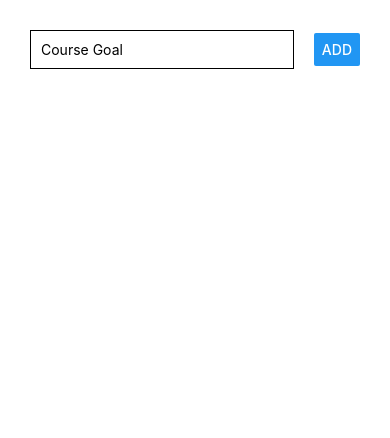
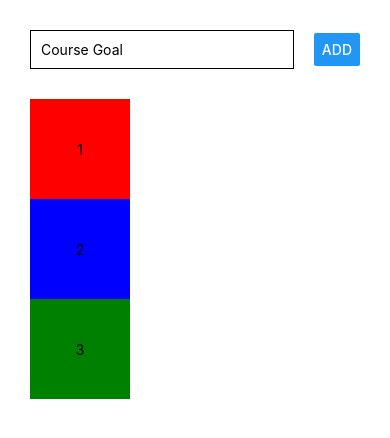
Before and after one commit to shahnawaz-pabon/Learn-React-Native, a React Native app in the folder rn-complete-guide/: screen / in a window 390 px wide. Shown: the top 438 px of the page. Built offline with nearby package versions, Linux system fonts and the light colour scheme.

Commit message:
Some Layout with Flexbox added

```diff
--- a/rn-complete-guide/App.js
+++ b/rn-complete-guide/App.js
@@ -4,16 +4,54 @@
 export default function App() {
   return (
     <View style={{ padding: 30 }}>
-      <View style={{ flexDirection: 'row', justifyContent: 'space-between', alignItems: 'center' }}>
+
+      <View style={{ flexDirection: 'row', justifyContent: 'space-between', alignItems: 'center', paddingBottom: 30}}>
         <TextInput
           placeholder="Course Goal"
           style={{ width: '80%', borderColor: 'black', borderWidth: 1, padding: 10 }}
         />
         <Button title="ADD"/>
       </View>
-      <View>
+
+      <View
+        style={{
+          backgroundColor: 'red',
+          width: 100,
+          height: 100,
+          justifyContent: 'center',
+          alignItems: 'center'
+        }}
+      >
+        <Text>1</Text>
 
       </View>
+
+      <View
+        style={{
+          backgroundColor: 'blue',
+          width: 100,
+          height: 100,
+          justifyContent: 'center',
+          alignItems: 'center'
+        }}
+      >
+        <Text>2</Text>
+
+      </View>
+
+      <View
+        style={{
+          backgroundColor: 'green',
+          width: 100,
+          height: 100,
+          justifyContent: 'center',
+          alignItems: 'center'
+        }}
+      >
+        <Text>3</Text>
+
+      </View>
+
     </View>
   );
 }
```
